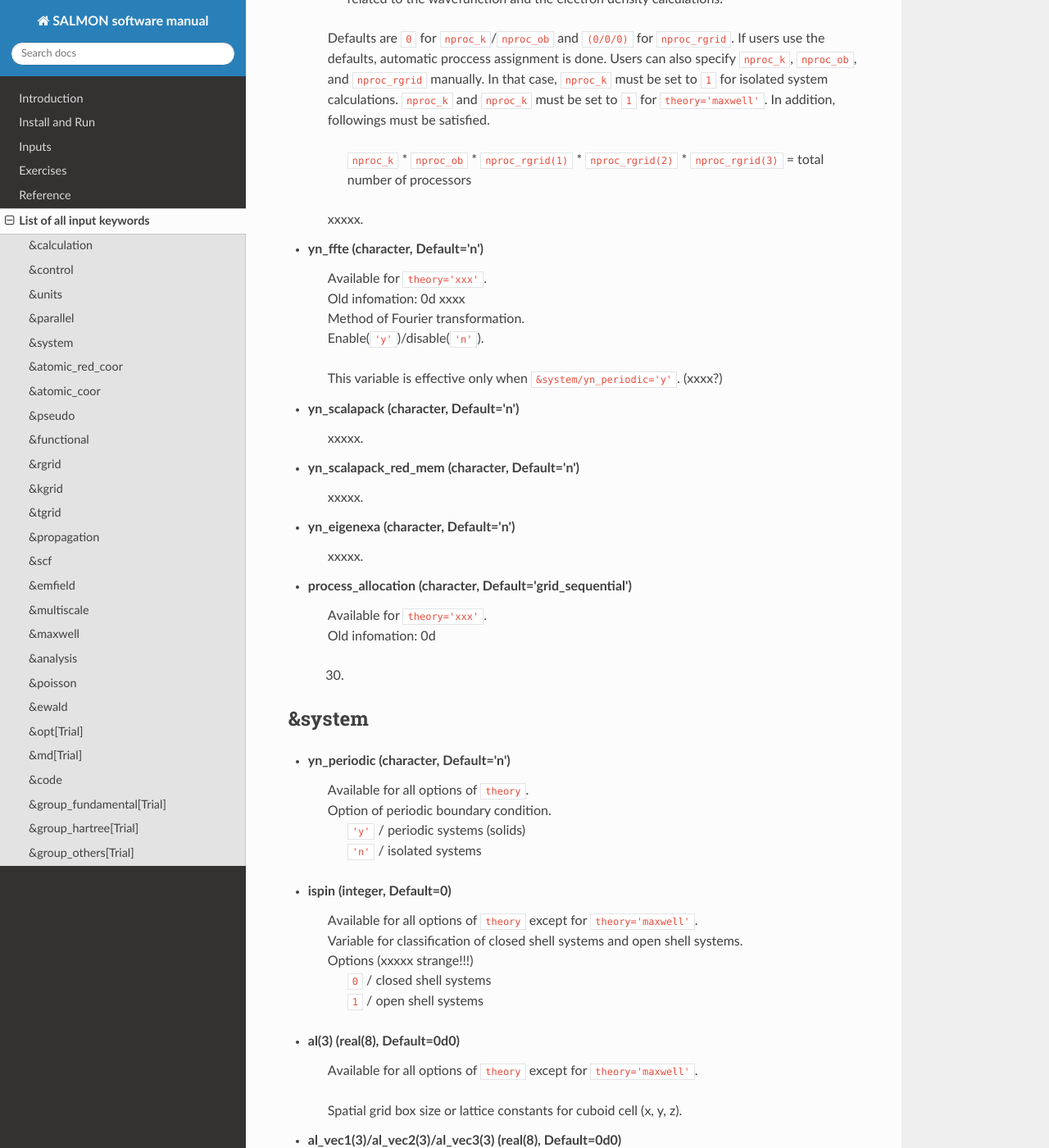
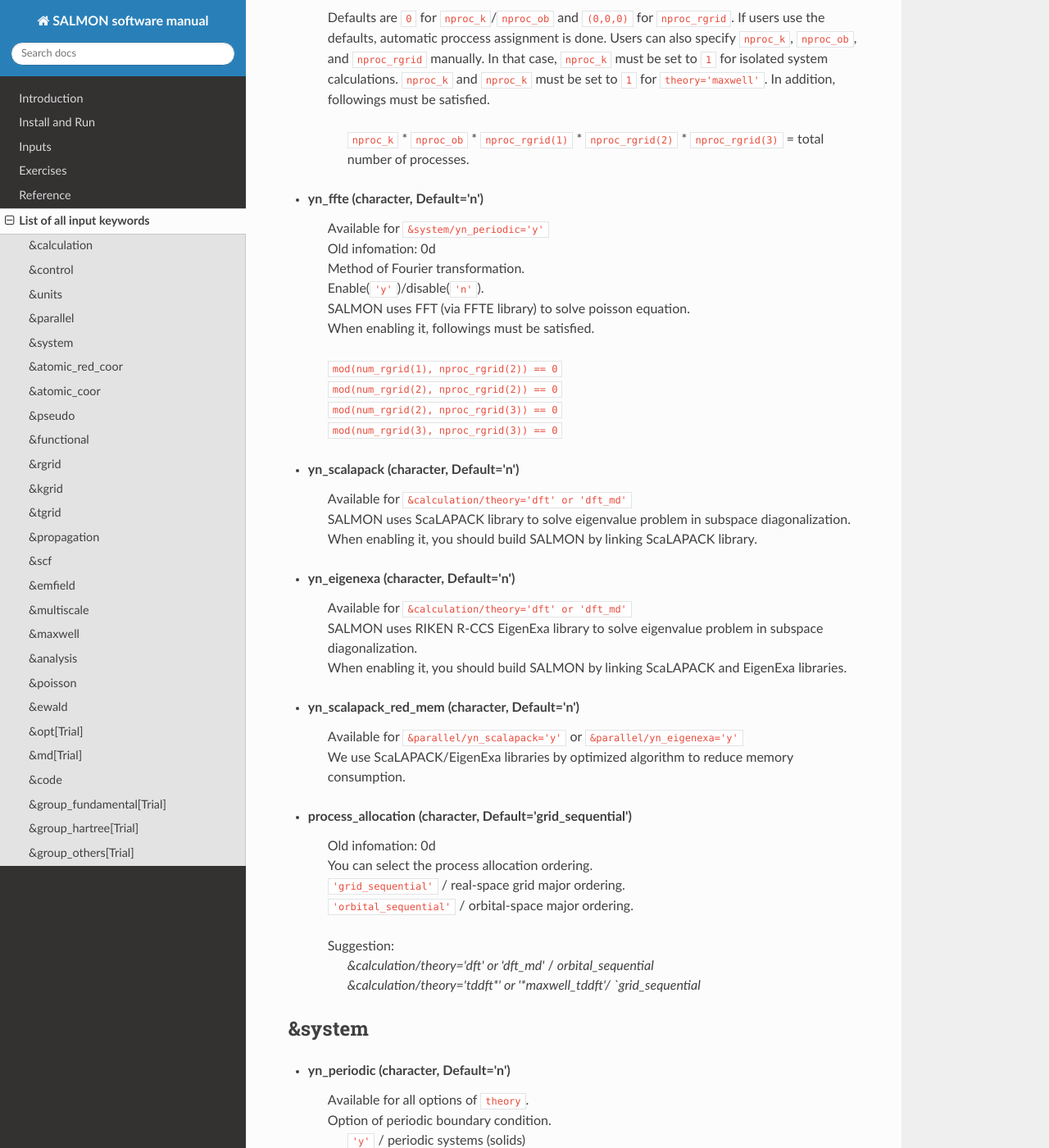
Before and after one commit to SALMON-TDDFT/SALMON-DOCS, a Sphinx documentation site: the page built from source/input_keyword_list.rst, in a window 1280 px wide and 1400 px high, scrolled down 4277 px. Shown: the whole window at 82% size. Built offline with Sphinx 7.4.7 and the Read the Docs theme 2.0.0, drawn with Linux system fonts in a browser that asks for light colours; formulas are drawn with MathJax 3; some of the changed text lies outside the part shown.

Commit message:
Update input_keyword_list.rst

```diff
--- a/source/input_keyword_list.rst
+++ b/source/input_keyword_list.rst
@@ -145,38 +145,52 @@ xxxx.
 ---------
 
 - **nproc_k/nproc_ob/nproc_rgrid(3)** (integer, Default=0)
-   | Available for ``theory='xxx', 'maxwell'``.
-   | Old infomation: 0d  xxxxx
+   | Old infomation: 0d
    | Options
    |   ``nproc_k``/ Number of MPI parallelization for orbitals that related to the wavefunction calculation.
    |   ``nproc_ob``/ Number of MPI parallelization for orbitals that related to the wavefunction calculation.
    |   ``nproc_rgrid(3)'``/ Number of MPI parallelization for each direction in real-space that related to the wavefunction and the electron density calculations.
    |
-   | Defaults are ``0`` for ``nproc_k``/``nproc_ob`` and ``(0/0/0)`` for ``nproc_rgrid``. If users use the defaults, automatic proccess assignment is done. Users can also specify ``nproc_k``, ``nproc_ob``, and ``nproc_rgrid`` manually. In that case, ``nproc_k`` must be set to ``1`` for isolated system calculations. ``nproc_k`` and ``nproc_k`` must be set to ``1`` for ``theory='maxwell'``. In addition, followings must be satisfied.
+   | Defaults are ``0`` for ``nproc_k``/``nproc_ob`` and ``(0,0,0)`` for ``nproc_rgrid``. If users use the defaults, automatic proccess assignment is done. Users can also specify ``nproc_k``, ``nproc_ob``, and ``nproc_rgrid`` manually. In that case, ``nproc_k`` must be set to ``1`` for isolated system calculations. ``nproc_k`` and ``nproc_k`` must be set to ``1`` for ``theory='maxwell'``. In addition, followings must be satisfied.
    |
-   |   ``nproc_k`` \* ``nproc_ob`` \* ``nproc_rgrid(1)`` \* ``nproc_rgrid(2)`` \* ``nproc_rgrid(3)`` \= total number of processors
-   xxxxx.
+   |   ``nproc_k`` \* ``nproc_ob`` \* ``nproc_rgrid(1)`` \* ``nproc_rgrid(2)`` \* ``nproc_rgrid(3)`` \= total number of processes.
 
 - **yn_ffte** (character, Default='n')
-   | Available for ``theory='xxx'``.
-   | Old infomation: 0d  xxxx
+   | Available for ``&system/yn_periodic='y'``
+   | Old infomation: 0d
    | Method of Fourier transformation.
    | Enable(``'y'``)/disable(``'n'``).
-   This variable is effective only when ``&system/yn_periodic='y'``. (xxxx?)
+   | SALMON uses FFT (via FFTE library) to solve poisson equation.
+   | When enabling it, followings must be satisfied.
+   |
+   | ``mod(num_rgrid(1), nproc_rgrid(2)) == 0``
+   | ``mod(num_rgrid(2), nproc_rgrid(2)) == 0``
+   | ``mod(num_rgrid(2), nproc_rgrid(3)) == 0``
+   | ``mod(num_rgrid(3), nproc_rgrid(3)) == 0``
 
 - **yn_scalapack** (character, Default='n')
-   xxxxx.
+   | Available for ``&calculation/theory='dft' or 'dft_md'``
+   | SALMON uses ScaLAPACK library to solve eigenvalue problem in subspace diagonalization.
+   | When enabling it, you should build SALMON by linking ScaLAPACK library.
+
+- **yn_eigenexa** (character, Default='n')
+   | Available for ``&calculation/theory='dft' or 'dft_md'``
+   | SALMON uses RIKEN R-CCS EigenExa library to solve eigenvalue problem in subspace diagonalization.
+   | When enabling it, you should build SALMON by linking ScaLAPACK and EigenExa libraries.
 
 - **yn_scalapack_red_mem** (character, Default='n')
-   xxxxx.
-
-- **yn_eigenexa** (character, Default='n')
-   xxxxx.
+   | Available for ``&parallel/yn_scalapack='y'`` or ``&parallel/yn_eigenexa='y'``
+   | We use ScaLAPACK/EigenExa libraries by optimized algorithm to reduce memory consumption.
 
 - **process_allocation** (character, Default='grid_sequential')
-   | Available for ``theory='xxx'``.
    | Old infomation: 0d
-   xxx.
+   | You can select the process allocation ordering.
+   | ``'grid_sequential'``    / real-space grid major ordering.
+   | ``'orbital_sequential'`` / orbital-space major ordering.
+   |
+   | Suggestion:
+   |   `&calculation/theory='dft' or 'dft_md'`          / `orbital_sequential`
+   |   `&calculation/theory='tddft*' or '*maxwell_tddft'/ `grid_sequential`
 
 
 &system
```
